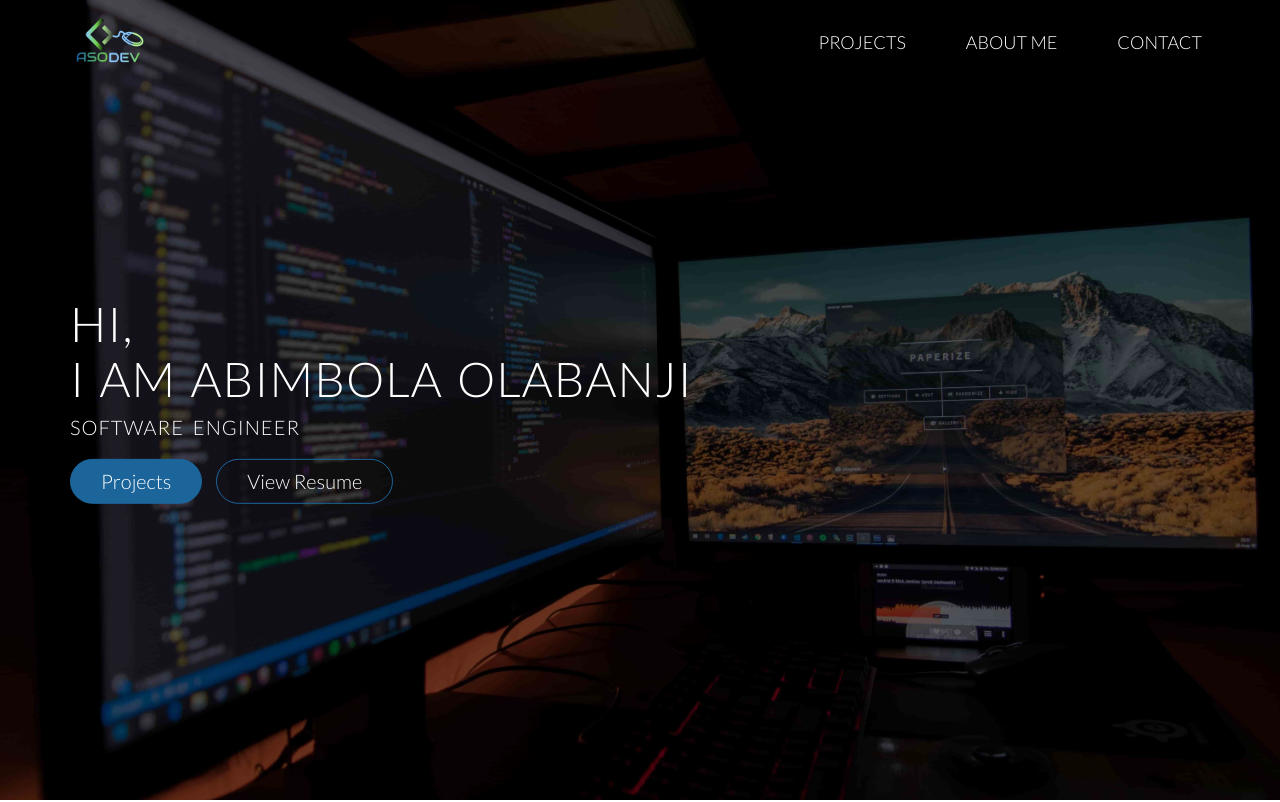
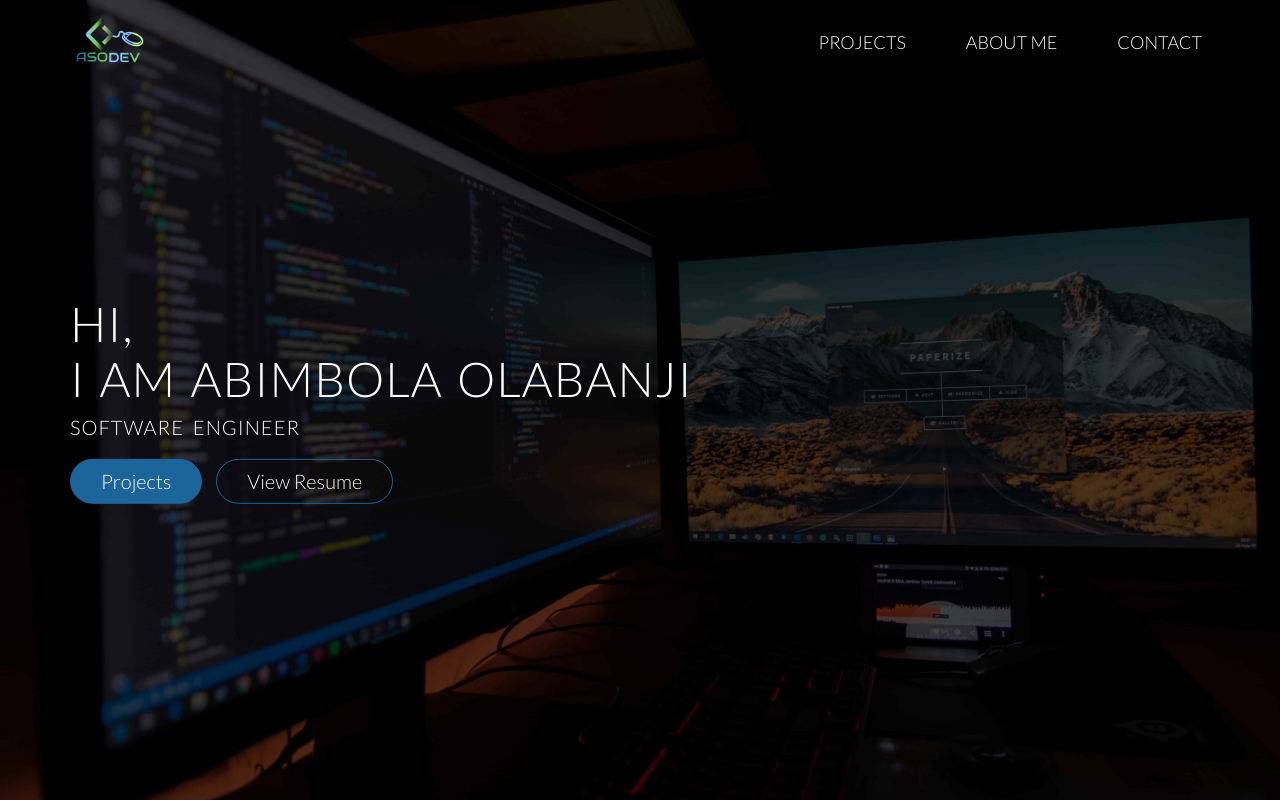
Before and after one commit to Olabanji121/PortfolioV2, a plain HTML site: page index.html in a window 1280 px wide. Shown: the top 802 px of the page. Drawn offline with nearby package versions, Linux system fonts and the light colour scheme; files whose address does not match are found by name.

Commit message:
update style

```diff
--- a/Resource/css/style.css
+++ b/Resource/css/style.css
@@ -229,9 +229,9 @@ input[type="submit"]:active {
 
 header {
   background-image: -webkit-gradient(linear, left top, left bottom, from(rgba(0, 0, 0, 0.7)), to(rgba(0, 0, 0, 0.7))),
-    url(img/header.jpg);
-  background-image: linear-gradient(rgba(0, 0, 0, 0.6), rgba(0, 0, 0, 0.6)),
-    url(img/header.jpg);
+    url(/Resource/css/img/header.jpg);
+  /* background-image: linear-gradient(rgba(0, 0, 0, 0.6), rgba(0, 0, 0, 0.6)),
+    url(/Resource/css/img/header.jpg); */
   background-size: cover;
   background-position: center;
   height: 100vh;
```
